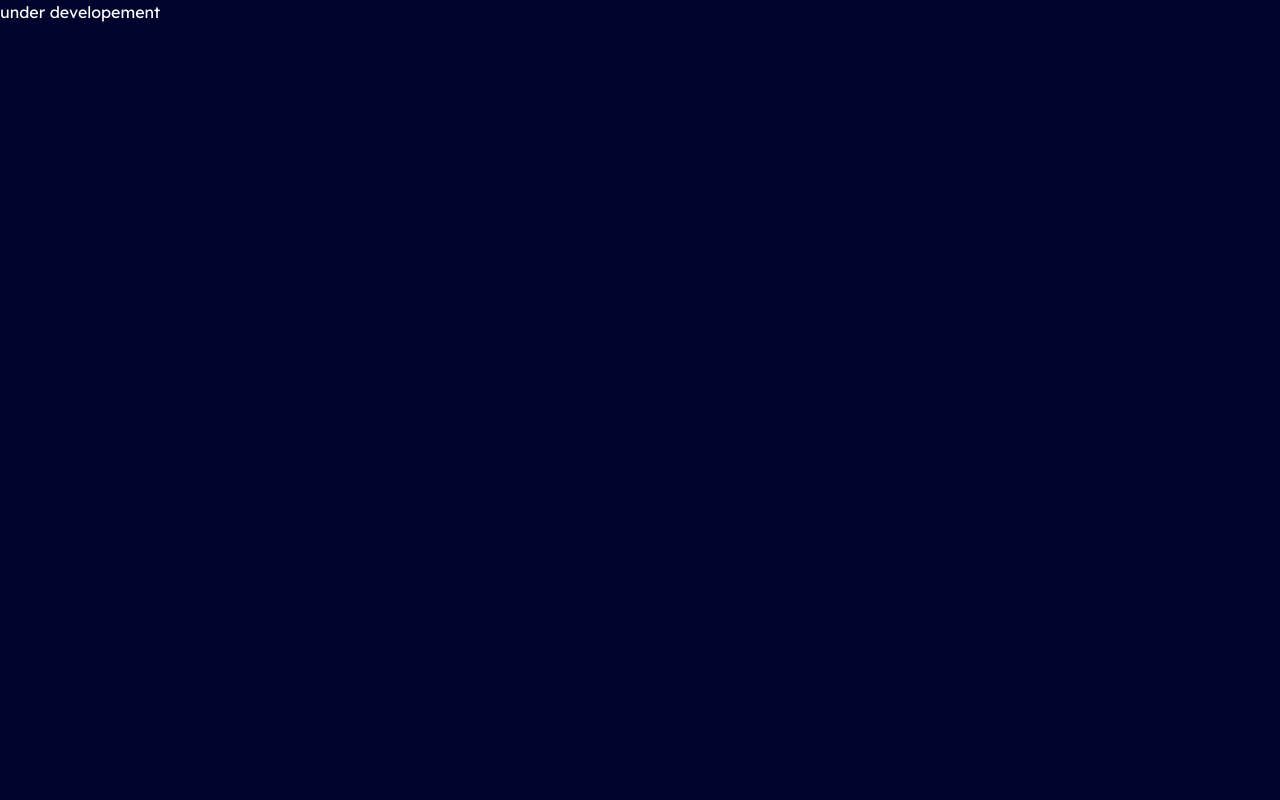
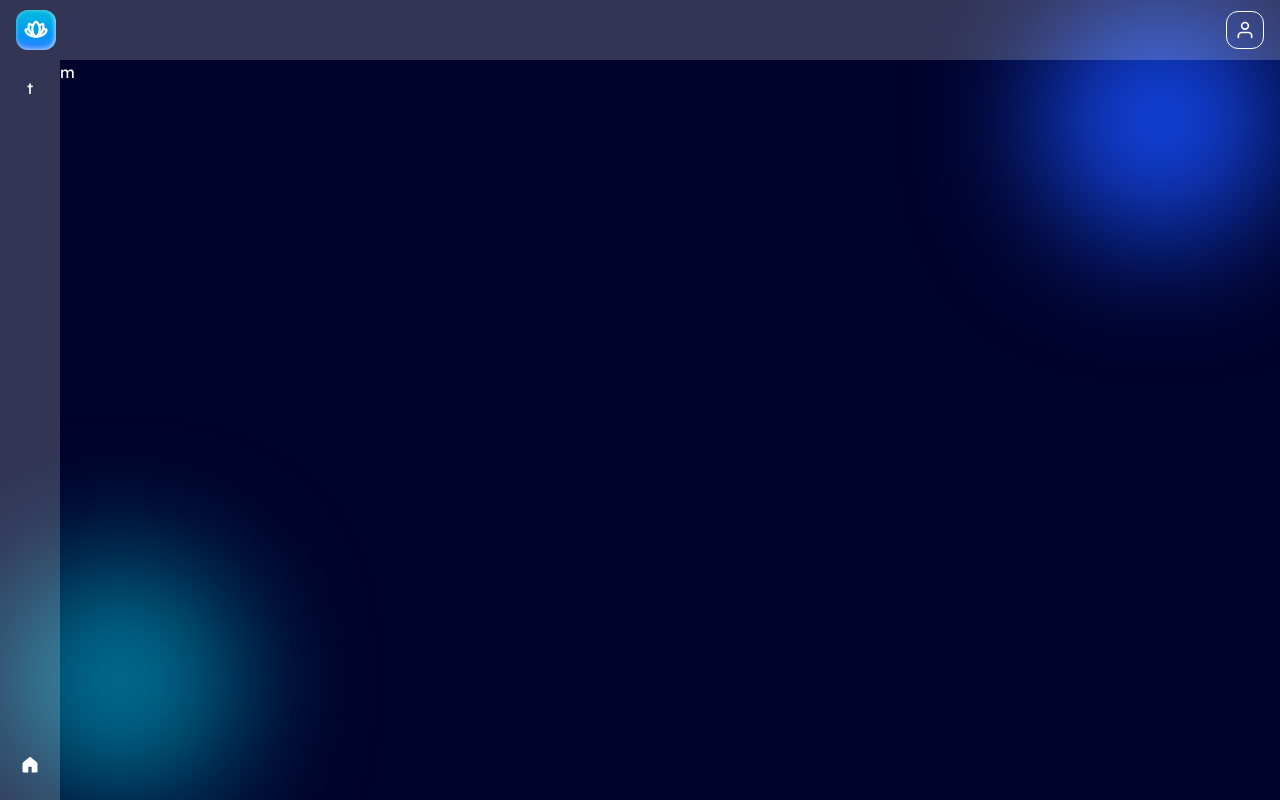
Before and after one commit to mamebb2023/SanAI, a Next.js app: page /consultation in a window 1280 px wide. Built offline with nearby package versions, Linux system fonts and the light colour scheme.

Commit message:
Minor Feature section changes

```diff
--- a/app/(root)/consultation/page.tsx
+++ b/app/(root)/consultation/page.tsx
@@ -1,7 +1,46 @@
+import Logo from "@/components/shared/Logo";
+import { FiUser } from "react-icons/fi";
+import { GoHomeFill } from "react-icons/go";
 import React from "react";
+import Link from "next/link";
 
 const Page = () => {
-  return <div>under developement</div>;
+  return (
+    <div className="relative h-screen flex">
+      <div className="absolute bottom-0 left-0 size-60 bg-cyan-700 rounded-full blur-3xl" />
+      <div className="absolute top-0 right-0 size-60 bg-blue-700 rounded-full blur-3xl" />
+
+      <div className="flex-1 relative flex flex-col">
+        {/* top icons */}
+        <div className="h-[60px] bg-white/20 flex justify-between items-center px-4">
+          <Logo />
+
+          <div className="flex-center p-2 border rounded-xl text-xl">
+            <FiUser />
+          </div>
+        </div>
+
+        <div className="flex-1 flex">
+          {/* side icons */}
+          <div className="bg-white/20 w-[60px] h-full flex flex-col justify-between items-center py-4">
+            <div className="">t</div>
+
+            <div className="text-xl">
+              <Link
+                href="/"
+                className="flex-center p-2 border border-transparent hover:border-white/30 rounded-xl text-xl transition-all"
+              >
+                <GoHomeFill />
+              </Link>
+            </div>
+          </div>
+
+          {/* main */}
+          <div className="flex-1">m</div>
+        </div>
+      </div>
+    </div>
+  );
 };
 
 export default Page;
--- a/app/(root)/layout.tsx
+++ b/app/(root)/layout.tsx
@@ -13,7 +13,7 @@ const Layout = ({ children }: { children: React.ReactNode }) => {
     }
   }, []);
 
-  return <>{children}</>;
+  return <div>{children}</div>;
 };
 
 export default Layout;
--- a/app/(root)/page.tsx
+++ b/app/(root)/page.tsx
@@ -7,13 +7,13 @@ import Hero from "@/components/landing/Hero";
 
 export default function Home() {
   return (
-    <>
+    <div>
       <Header />
       <Hero />
       <Features />
       <About />
       <CTA />
       <Footer />
-    </>
+    </div>
   );
 }
--- a/components/landing/Features.tsx
+++ b/components/landing/Features.tsx
@@ -56,43 +56,43 @@ const Features = () => {
     },
   ];
 
-  useEffect(() => {
-    const tl = gsap.timeline({
-      scrollTrigger: {
-        trigger: containerRef.current,
-        start: "top top",
-        end: "bottom center",
-        pin: true,
-      },
-    });
+  // useEffect(() => {
+  //   const tl = gsap.timeline({
+  //     scrollTrigger: {
+  //       trigger: containerRef.current,
+  //       start: "top top",
+  //       end: "bottom center",
+  //       pin: true,
+  //     },
+  //   });
 
-    gsap.to(contentRef.current, {
-      opacity: 1,
-      duration: 0.5,
-      scrollTrigger: {
-        trigger: containerRef.current,
-        start: "top top",
-        end: "bottom top",
-        toggleActions: "play none none reverse",
-      },
-    });
+  //   gsap.to(contentRef.current, {
+  //     opacity: 1,
+  //     duration: 0.5,
+  //     scrollTrigger: {
+  //       trigger: containerRef.current,
+  //       start: "top top",
+  //       end: "bottom top",
+  //       toggleActions: "play none none reverse",
+  //     },
+  //   });
 
-    tl.to(contentRef.current, {
-      clipPath: "circle(100% at 50% 50%)",
-      duration: 1.5,
-      scrollTrigger: {
-        trigger: containerRef.current,
-        start: "top top",
-        end: "bottom center",
-        scrub: true,
-        toggleActions: "play none none reverse",
-      },
-    });
-  }, []);
+  //   tl.to(contentRef.current, {
+  //     clipPath: "circle(100% at 50% 50%)",
+  //     duration: 1.5,
+  //     scrollTrigger: {
+  //       trigger: containerRef.current,
+  //       start: "top top",
+  //       end: "bottom center",
+  //       scrub: true,
+  //       toggleActions: "play none none reverse",
+  //     },
+  //   });
+  // }, []);
 
   return (
     <div ref={containerRef} id="features" className="relative min-h-screen">
-      <div className="absolute h-screen w-full flex-center">
+      {/* <div className="absolute h-screen w-full flex-center">
         <motion.div
           initial={{ opacity: 0, scale: 0.8 }}
           animate={isInView ? { opacity: 1, scale: 1 } : {}}
@@ -114,16 +114,18 @@ const Features = () => {
           transition={{ delay: 0.5, duration: 1 }}
           className="absolute top-1/2 left-10 size-80 rounded-full bg-gradient-to-br from-cyan-500/60 to-blue-500/60 blur-3xl"
         />
-      </div>
+      </div> */}
 
       <motion.div
         // initial={{ opacity: 0 }}
         // animate={isInView ? { opacity: 1 } : {}}
         ref={contentRef}
-        className="relative opacity-0 transition-all bg-gradient-to-br from-blue-950 to-cyan-950 min-h-screen pt-14"
-        style={{
-          clipPath: "circle(3% at 50% 50%)",
-        }}
+        className="relative transition-all bg-gradient-to-br from-blue-950 to-cyan-950 min-h-screen pt-14"
+        style={
+          {
+            // clipPath: "circle(3% at 50% 50%)",
+          }
+        }
       >
         <motion.div
           initial={{ opacity: 0, y: 50 }}
```
